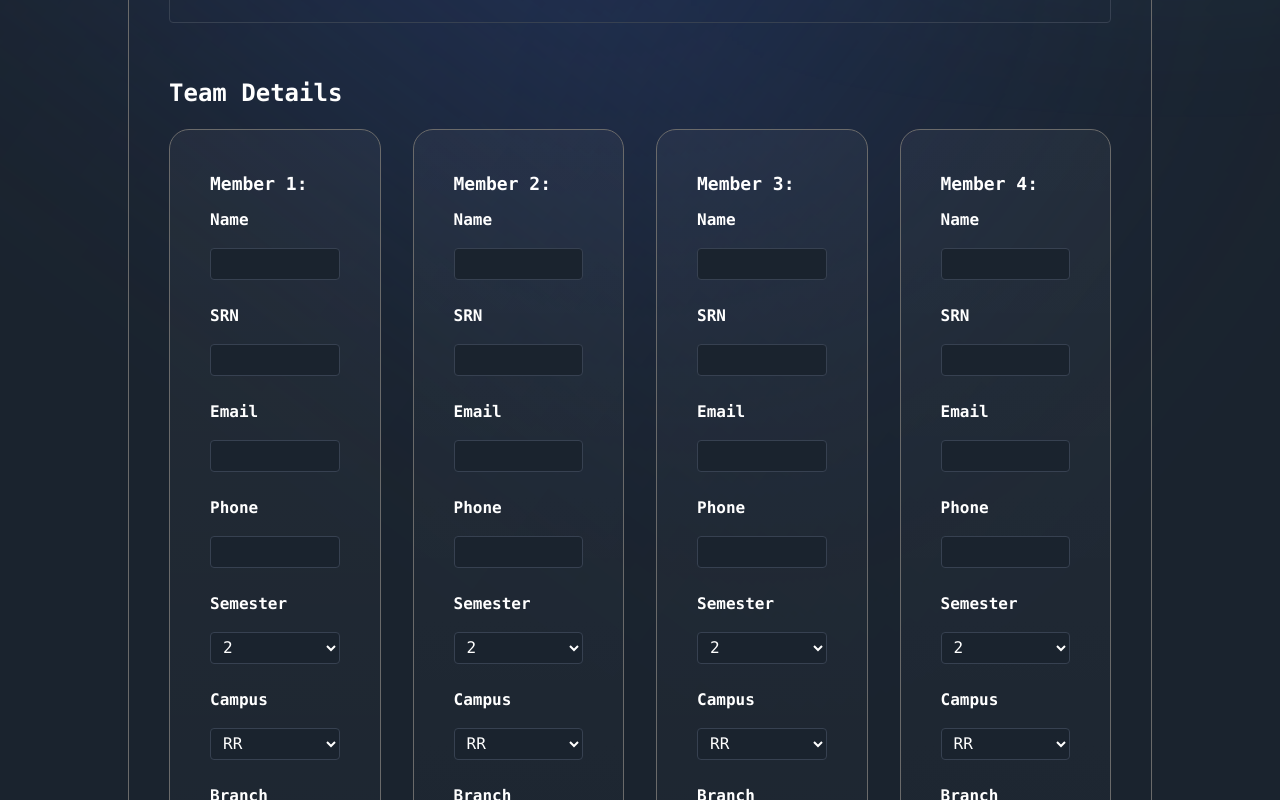
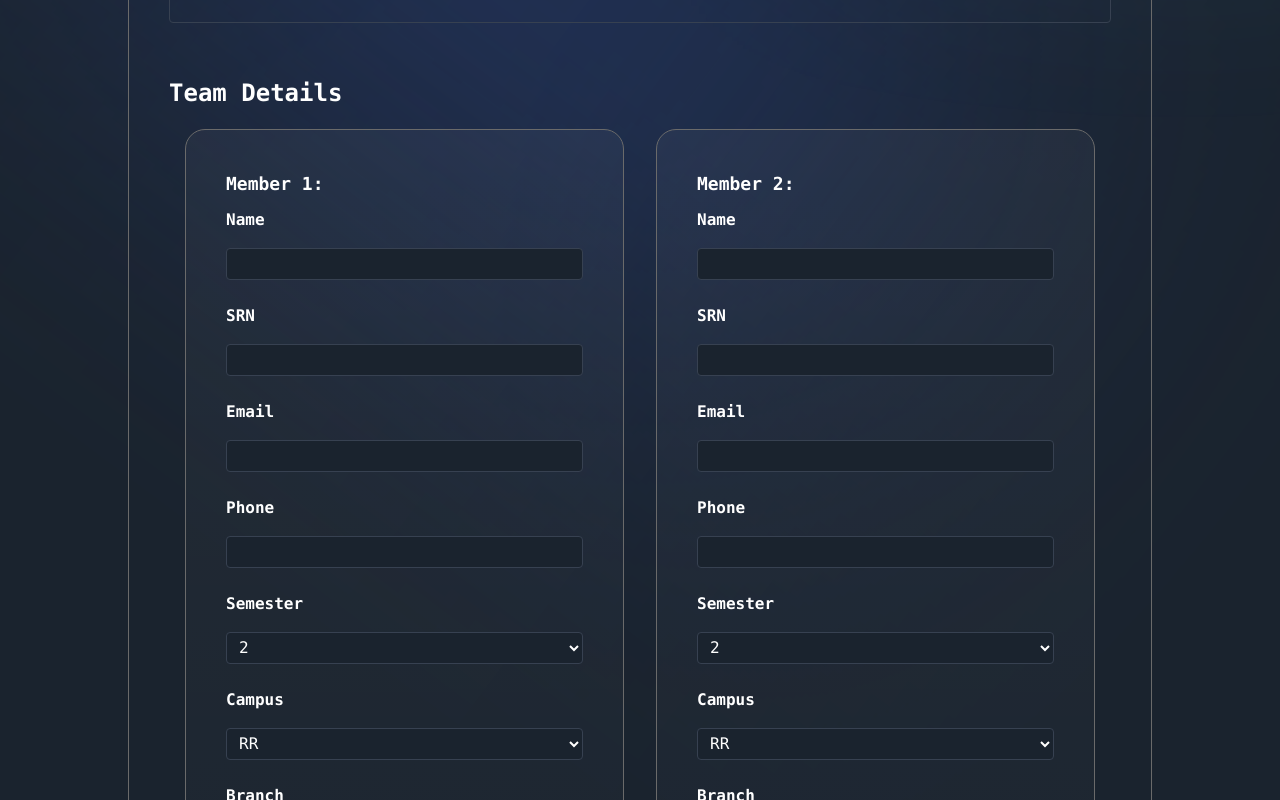
Before and after one commit to adithya-s-k/arithemania, a Next.js app: page /register in a window 1280 px wide. Shown: the part 3040-3840 px from the top of the page. Built offline with nearby package versions, Linux system fonts and the light colour scheme; no server answers; the database is empty; a web font is replaced by a local one.

Commit message:
changed team members to matrix

```diff
--- a/sections/Register.jsx
+++ b/sections/Register.jsx
@@ -425,11 +425,11 @@ export default function Registrations() {
               )} */}
             </div>
 
-            <div className="w-full h-auto flex flex-col gap-8 md:flex-row">
+            <div className="w-full h-auto flex flex-col gap-8 md:justify-center md:flex-row md:flex-wrap">
               {teamMembers.map((data, index) => (
                 <div
                   key={index}
-                  className="flex sm:w-3/12 flex-col rounded-[20px] border-[1px] border-[#6A6A6A] relative p-10 gradient-05"
+                  className="flex sm:w-3/12 flex-col rounded-[20px] border-[1px] border-[#6A6A6A] relative p-10 gradient-05 md:w-[calc(50%-32px)]"
                 >
                   <span className="text-lg text-white font-bold font-mono mb-[10px]">
                     Member {data.id}:
```
